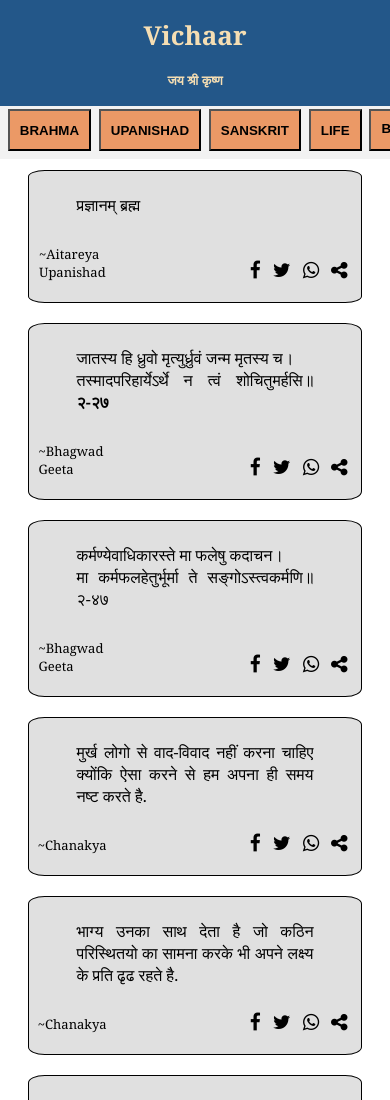
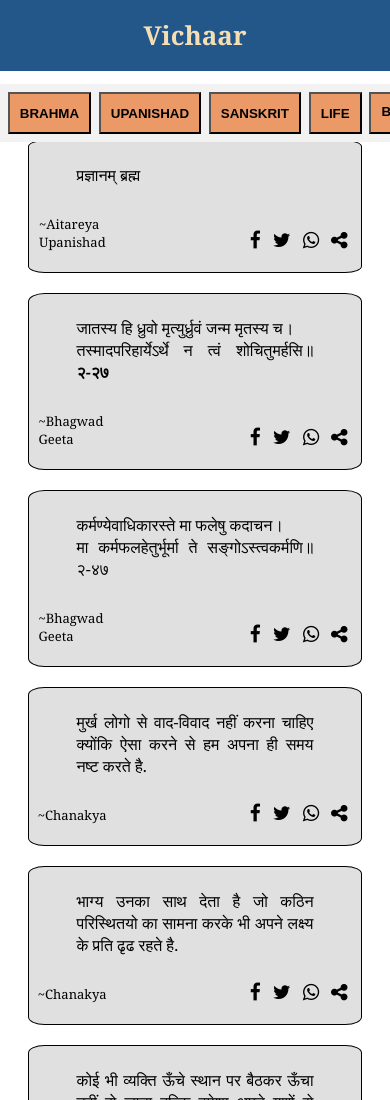
Before and after one commit to Koustubh1234G/Vichaar, a plain HTML site: page index.html in a window 390 px wide. Shown: the top 1100 px of the page. Drawn offline with nearby package versions, Linux system fonts and the light colour scheme.

Commit message:
Removed JSK for now
looking for good way to handle css

```diff
--- a/index.html
+++ b/index.html
@@ -15,7 +15,7 @@
 </head>
 <body>
     <header><h1>Vichaar</h1>
-        <h4>जय श्री कृष्ण</h4>
+        <!-- <h4>जय श्री कृष्ण</h4> -->
     </header>
     <!-- tags container to show all unique tags -->
     <div id="tagsContainer"></div>
--- a/style.css
+++ b/style.css
@@ -33,7 +33,7 @@ header {
     overflow-x:scroll;
 
     position: fixed;
-    top: 120px;
+    top: 80px;
     left: 0;
     width: 100%;
     background-color: #f2f2f2; /* Set background color as needed
@@ -48,7 +48,7 @@ header {
 }
 
 #quotesContainer {
-    margin-top: 16%;
+    margin-top: 15%;
     text-align: justify;
 }
 
@@ -104,7 +104,7 @@ header {
     }
 
     #quotesContainer {
-        margin-top: 170px;
+        margin-top: 140px;
     }
 
     .tags {
@@ -112,7 +112,7 @@ header {
     }
 
     #tagsContainer {
-        top: 12%;
+        top: 10%;
     }
 
     .extraText {
```
